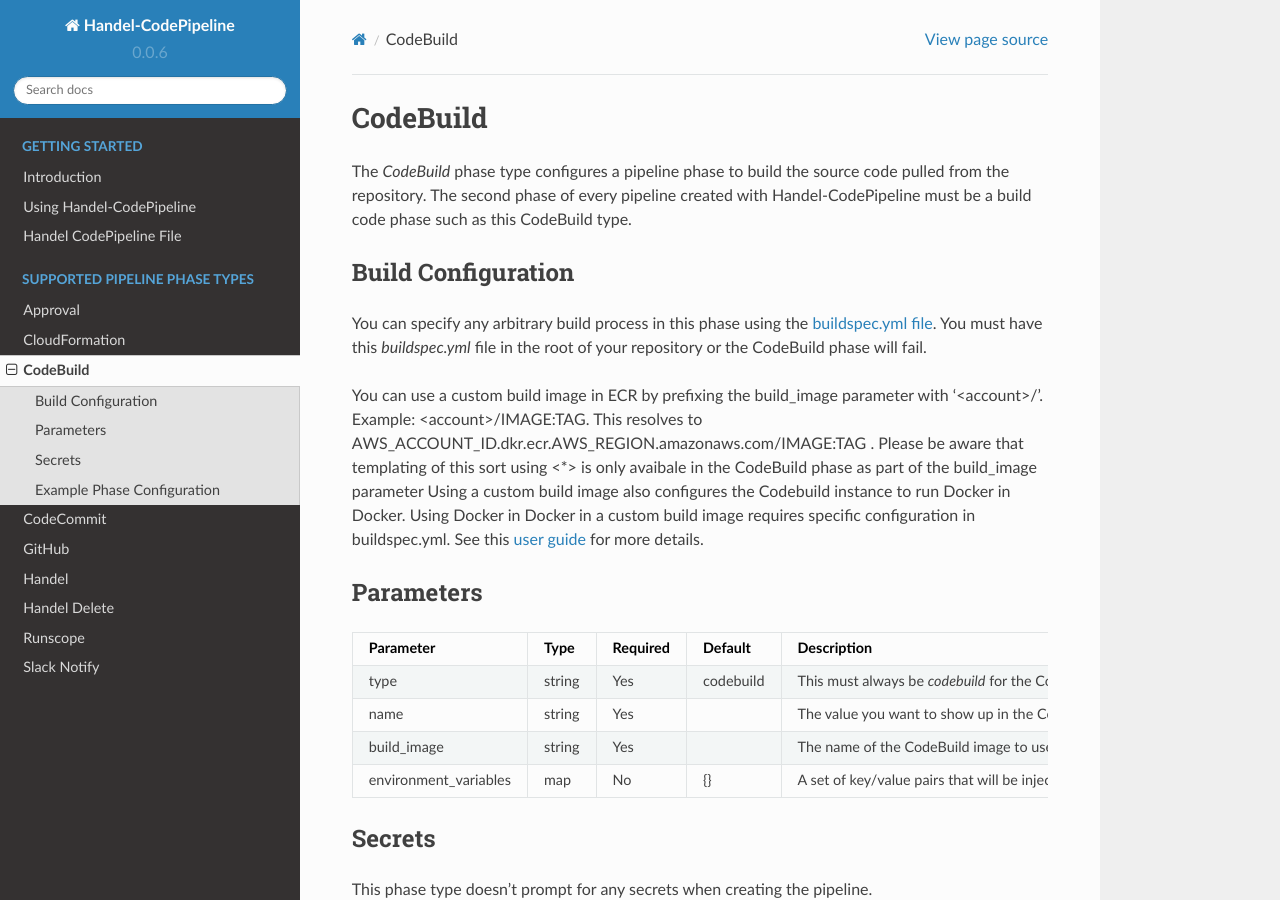
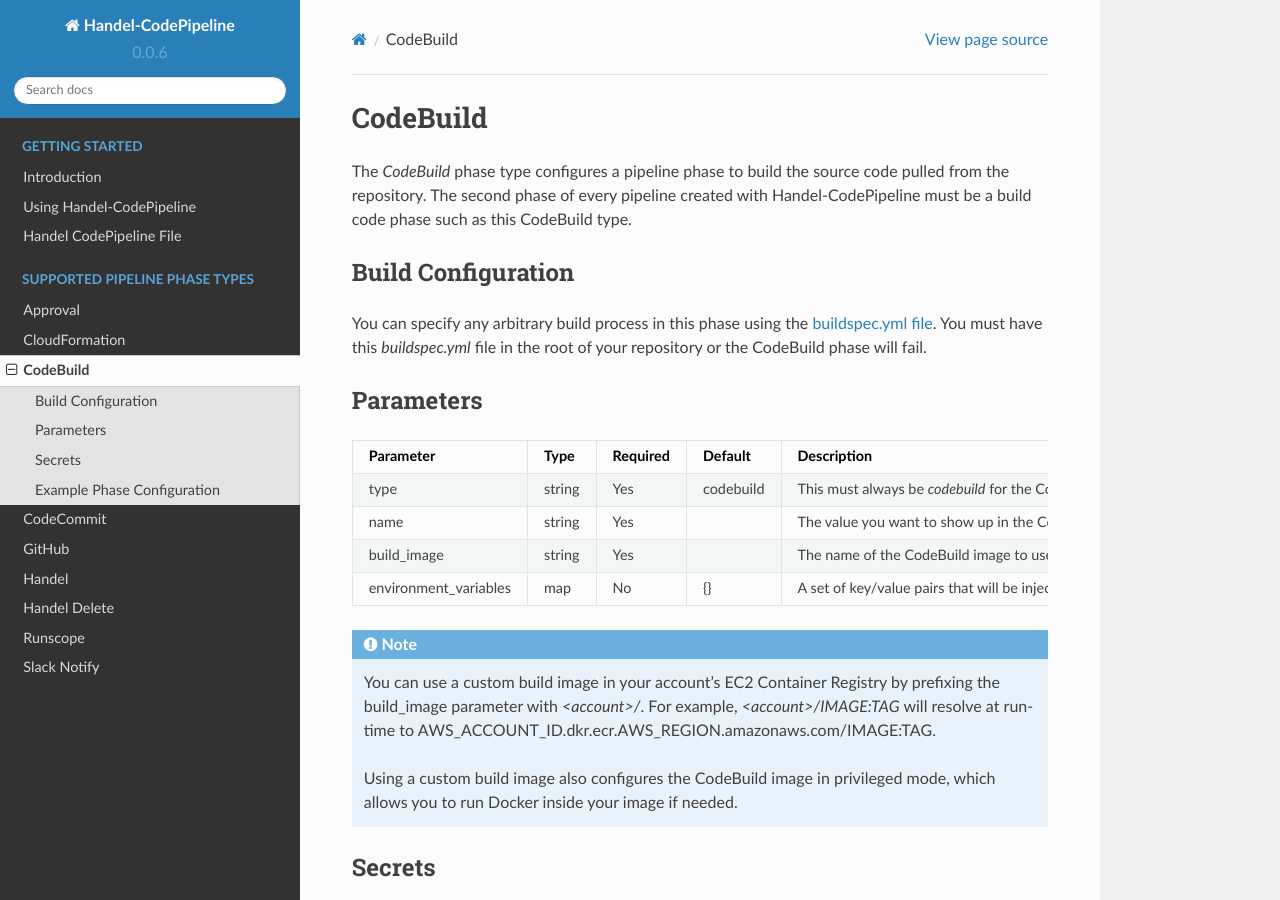
Before and after one commit to byu-oit/handel-codepipeline, a Sphinx documentation site: the page built from docs/phase-types/codebuild.rst, in a window 1280 px wide and 900 px high. Built offline with Sphinx 7.4.7 and the Read the Docs theme 2.0.0, drawn with Linux system fonts in a browser that asks for light colours.

Commit message:
Modify CodeBuild docs a bit

```diff
--- a/docs/phase-types/codebuild.rst
+++ b/docs/phase-types/codebuild.rst
@@ -5,9 +5,6 @@
 Build Configuration
 -------------------
 You can specify any arbitrary build process in this phase using the `buildspec.yml file <http://docs.aws.amazon.com/codebuild/latest/userguide/build-spec-ref.html>`_. You must have this *buildspec.yml* file in the root of your repository or the CodeBuild phase will fail.
-
-You can use a custom build image in ECR by prefixing the build_image parameter with '<account>/'. Example: <account>/IMAGE:TAG. This resolves to AWS_ACCOUNT_ID.dkr.ecr.AWS_REGION.amazonaws.com/IMAGE:TAG . Please be aware that templating of this sort using <*> is only avaibale in the CodeBuild phase as part of the build_image parameter
-Using a custom build image also configures the Codebuild instance to run Docker in Docker. Using Docker in Docker in a custom build image requires specific configuration in buildspec.yml. See this `user guide <http://docs.aws.amazon.com/codebuild/latest/userguide/sample-docker-custom-image.html>`_ for more details.
 
 Parameters
 ----------
@@ -41,6 +38,13 @@
      - {}
      - A set of key/value pairs that will be injected into the running CodeBuild jobs.
 
+.. NOTE::
+
+  You can use a custom build image in your account's EC2 Container Registry by prefixing the build_image parameter with *<account>/*. For example, *<account>/IMAGE:TAG* will resolve at run-time to AWS_ACCOUNT_ID.dkr.ecr.AWS_REGION.amazonaws.com/IMAGE:TAG.
+
+  Using a custom build image also configures the CodeBuild image in privileged mode, which allows you to run Docker inside your image if needed.
+
+
 Secrets
 -------
 This phase type doesn't prompt for any secrets when creating the pipeline.
```
